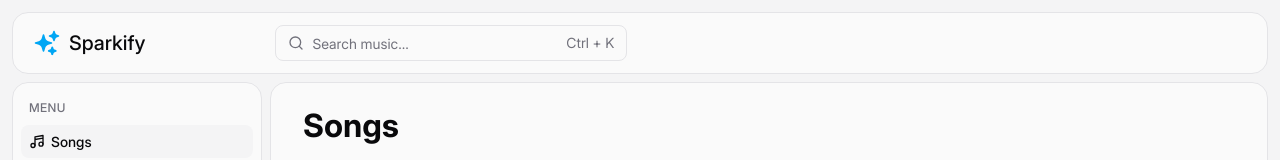
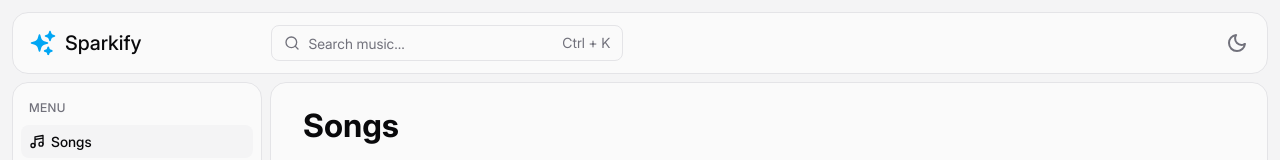
Before and after one commit to flinski/sparkify, a React (Vite) app: page / in a window 1280 px wide. Shown: the top 160 px of the page. Built offline with nearby package versions, Linux system fonts and the light colour scheme; no server answers; the database is empty.

Commit message:
feat: add theme toggler

```diff
--- a/src/components/Header/Header.module.scss
+++ b/src/components/Header/Header.module.scss
@@ -4,7 +4,7 @@
 	flex-shrink: 0;
 	display: flex;
 	padding-block: to-rem(12);
-	padding-inline: to-rem(16);
+	padding-inline: to-rem(12);
 	background-color: var(--gray-50);
 	border: var(--border);
 	border-radius: var(--border-radius-huge);
--- a/src/components/Header/Header.tsx
+++ b/src/components/Header/Header.tsx
@@ -1,6 +1,6 @@
 import Logo from "@/components/Logo/Logo"
 import SearchBar from "@/components/SearchBar/SearchBar"
-
+import ThemeToggler from "@/components/ThemeToggler/ThemeToggler"
 import styles from "./Header.module.scss"
 
 export default function Header() {
@@ -8,6 +8,7 @@ export default function Header() {
 		<header className={styles.header}>
 			<Logo />
 			<SearchBar />
+			<ThemeToggler />
 		</header>
 	)
 }
--- /dev/null
+++ b/src/components/ThemeToggler/ThemeToggler.module.scss
@@ -0,0 +1,28 @@
+@use "@/styles/helpers" as *;
+
+.themeToggler {
+	display: inline-flex;
+	justify-content: center;
+	align-items: center;
+	margin: 0;
+	padding: 0;
+	width: to-rem(36);
+	height: to-rem(36);
+	border: none;
+	background-color: transparent;
+	line-height: 0;
+	cursor: pointer;
+	color: var(--gray-500);
+	border-radius: var(--border-radius);
+	transition-duration: var(--transition-duration);
+
+	&:hover {
+		color: var(--gray-950);
+		// background-color: var(--gray-100);
+	}
+
+	svg {
+		width: to-rem(24);
+		height: to-rem(24);
+	}
+}
--- /dev/null
+++ b/src/components/ThemeToggler/ThemeToggler.tsx
@@ -0,0 +1,11 @@
+import DarkModeIcon from "../icons/DarkModeIcon"
+import LightModeIcon from "../icons/LightModeIcon"
+import styles from "./ThemeToggler.module.scss"
+
+export default function ThemeToggler() {
+	return (
+		<button className={styles.themeToggler} type="button">
+			<DarkModeIcon />
+		</button>
+	)
+}
--- /dev/null
+++ b/src/components/icons/DarkModeIcon.tsx
@@ -0,0 +1,10 @@
+export default function DarkModeIcon() {
+	return (
+		<svg xmlns="http://www.w3.org/2000/svg" width="32" height="32" viewBox="0 0 24 24">
+			<path
+				fill="currentColor"
+				d="M12 21q-3.775 0-6.387-2.613T3 12q0-3.45 2.25-5.988T11 3.05q.325-.05.575.088t.4.362t.163.525t-.188.575q-.425.65-.638 1.375T11.1 7.5q0 2.25 1.575 3.825T16.5 12.9q.775 0 1.538-.225t1.362-.625q.275-.175.563-.162t.512.137q.25.125.388.375t.087.6q-.35 3.45-2.937 5.725T12 21m0-2q2.2 0 3.95-1.213t2.55-3.162q-.5.125-1 .2t-1 .075q-3.075 0-5.238-2.163T9.1 7.5q0-.5.075-1t.2-1q-1.95.8-3.163 2.55T5 12q0 2.9 2.05 4.95T12 19m-.25-6.75"
+			/>
+		</svg>
+	)
+}
--- /dev/null
+++ b/src/components/icons/LightModeIcon.tsx
@@ -0,0 +1,10 @@
+export default function LightModeIcon() {
+	return (
+		<svg xmlns="http://www.w3.org/2000/svg" width="32" height="32" viewBox="0 0 24 24">
+			<path
+				fill="currentColor"
+				d="M11 3V2q0-.425.288-.712T12 1t.713.288T13 2v1q0 .425-.288.713T12 4t-.712-.288T11 3m0 19v-1q0-.425.288-.712T12 20t.713.288T13 21v1q0 .425-.288.713T12 23t-.712-.288T11 22m11-9h-1q-.425 0-.712-.288T20 12t.288-.712T21 11h1q.425 0 .713.288T23 12t-.288.713T22 13M3 13H2q-.425 0-.712-.288T1 12t.288-.712T2 11h1q.425 0 .713.288T4 12t-.288.713T3 13m16.75-7.325l-.35.35q-.275.275-.687.275T18 6q-.275-.275-.288-.687t.263-.713l.375-.375q.275-.3.7-.3t.725.3t.288.725t-.313.725M6.025 19.4l-.375.375q-.275.3-.7.3t-.725-.3t-.288-.725t.313-.725l.35-.35q.275-.275.688-.275T6 18q.275.275.288.688t-.263.712m12.3.35l-.35-.35q-.275-.275-.275-.687T18 18q.275-.275.688-.287t.712.262l.375.375q.3.275.3.7t-.3.725t-.725.288t-.725-.313M4.6 6.025l-.375-.375q-.3-.275-.3-.7t.3-.725t.725-.288t.725.313l.35.35q.275.275.275.688T6 6q-.275.275-.687.288T4.6 6.025M12 18q-2.5 0-4.25-1.75T6 12t1.75-4.25T12 6t4.25 1.75T18 12t-1.75 4.25T12 18m0-2q1.675 0 2.838-1.162T16 12t-1.162-2.838T12 8T9.162 9.163T8 12t1.163 2.838T12 16m0-4"
+			/>
+		</svg>
+	)
+}
--- a/src/styles/base/_root.scss
+++ b/src/styles/base/_root.scss
@@ -38,5 +38,5 @@
 		"Inter", system-ui, "Segoe UI", Roboto, Helvetica, Arial, sans-serif, "Apple Color Emoji",
 		"Segoe UI Emoji";
 
-	--transition-duration: 0.2s;
+	--transition-duration: 0.1s;
 }
```
